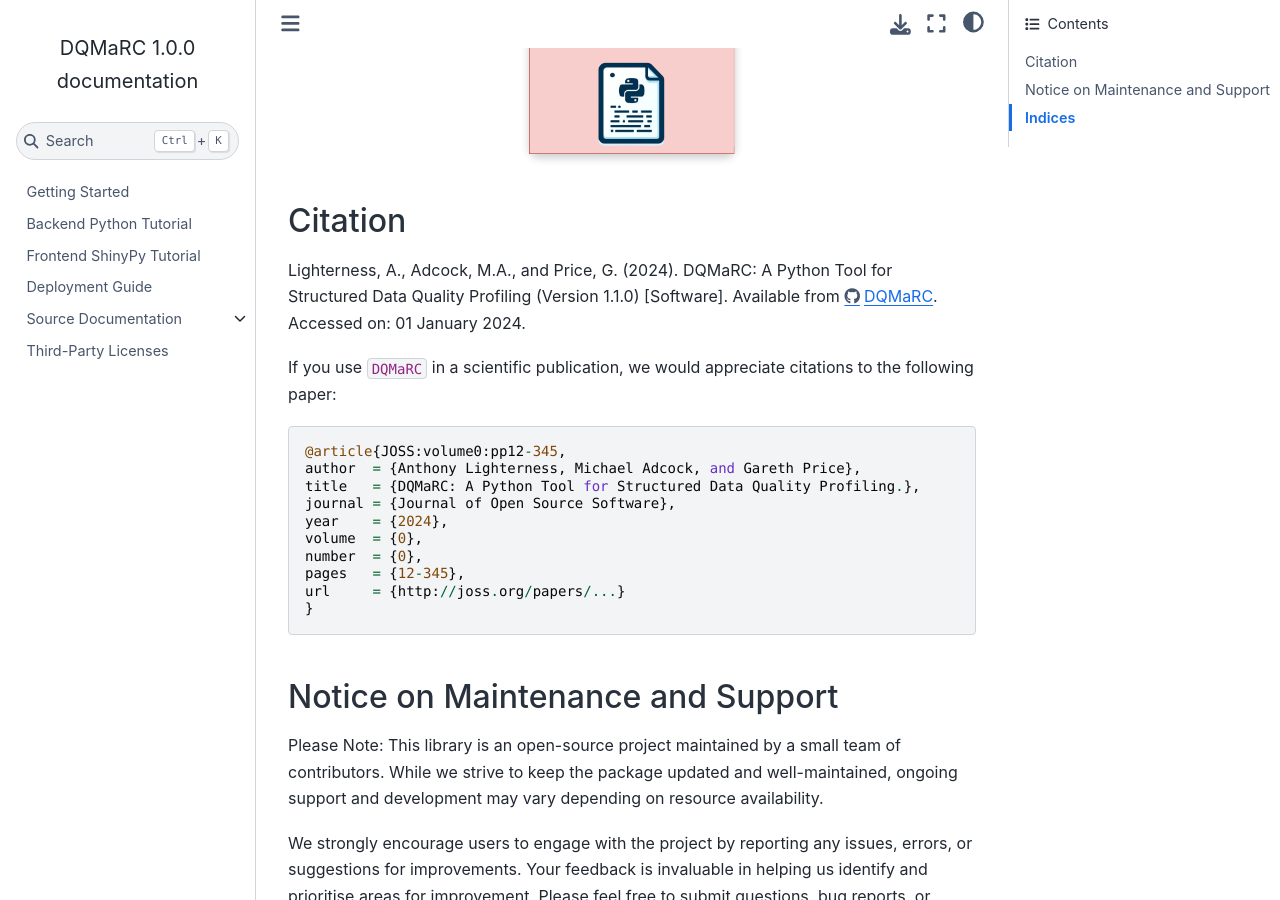
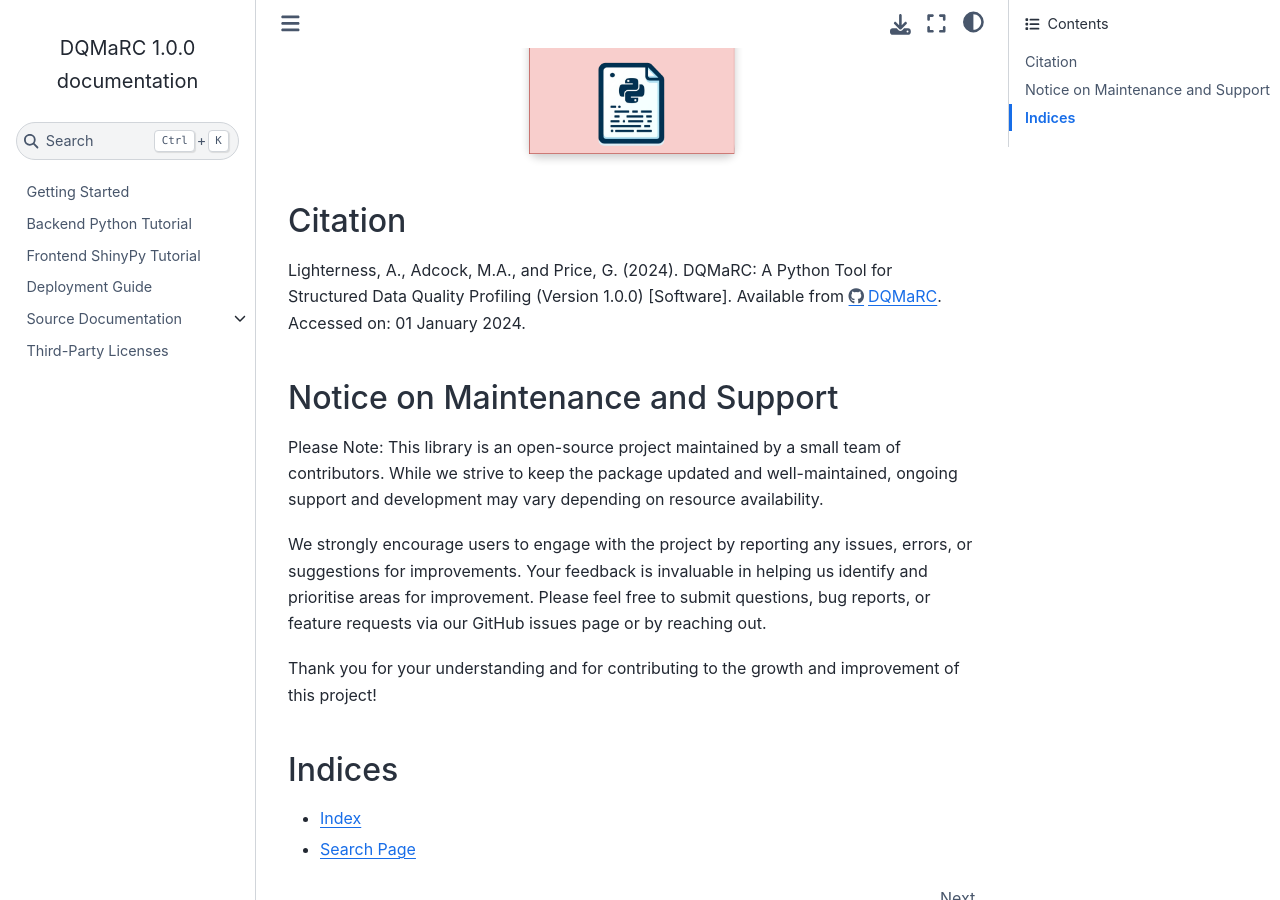
Before and after one commit to christie-nhs-data-science/DQMaRC, a Sphinx documentation site: the page built from docs/source/index.rst, in a window 1280 px wide and 900 px high, scrolled down 489 px. Built offline with Sphinx 7.4.7 and the Sphinx Book theme 1.1.4, drawn with Linux system fonts in a browser that asks for light colours.

Commit message:
Update index.rst

```diff
--- a/docs/source/index.rst
+++ b/docs/source/index.rst
@@ -63,21 +63,8 @@
 Citation
 --------
 
-Lighterness, A., Adcock, M.A., and Price, G. (2024). DQMaRC: A Python Tool for Structured Data Quality Profiling (Version 1.1.0) [Software]. Available from https://github.com/DQMaRC. Accessed on: 01 January 2024.
+Lighterness, A., Adcock, M.A., and Price, G. (2024). DQMaRC: A Python Tool for Structured Data Quality Profiling (Version 1.0.0) [Software]. Available from https://github.com/DQMaRC. Accessed on: 01 January 2024.
 
-If you use ``DQMaRC`` in a scientific publication, we would appreciate
-citations to the following paper::
-
-  @article{JOSS:volume0:pp12-345,
-  author  = {Anthony Lighterness, Michael Adcock, and Gareth Price},
-  title   = {DQMaRC: A Python Tool for Structured Data Quality Profiling.},
-  journal = {Journal of Open Source Software},
-  year    = {2024},
-  volume  = {0},
-  number  = {0},
-  pages   = {12-345},
-  url     = {http://joss.org/papers/...}
-  }
 
 Notice on Maintenance and Support
 ---------------------------------
```
